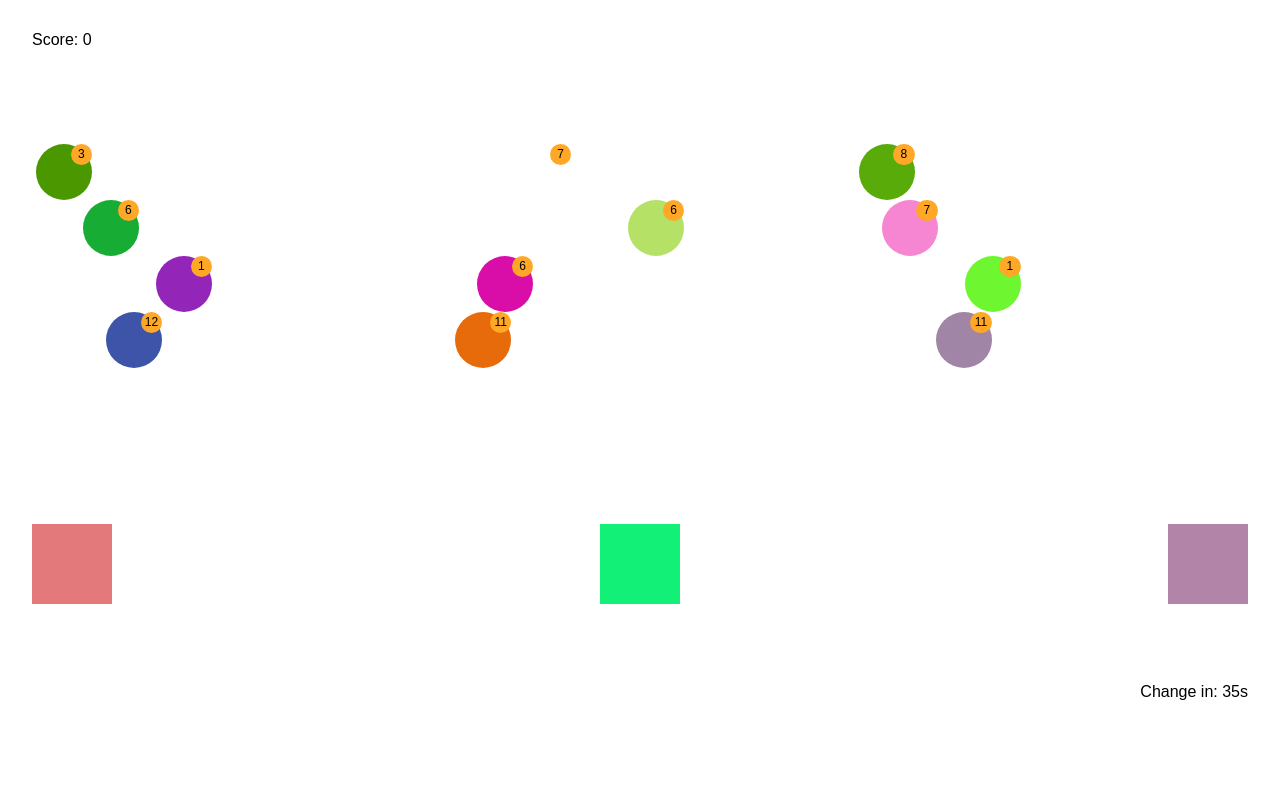
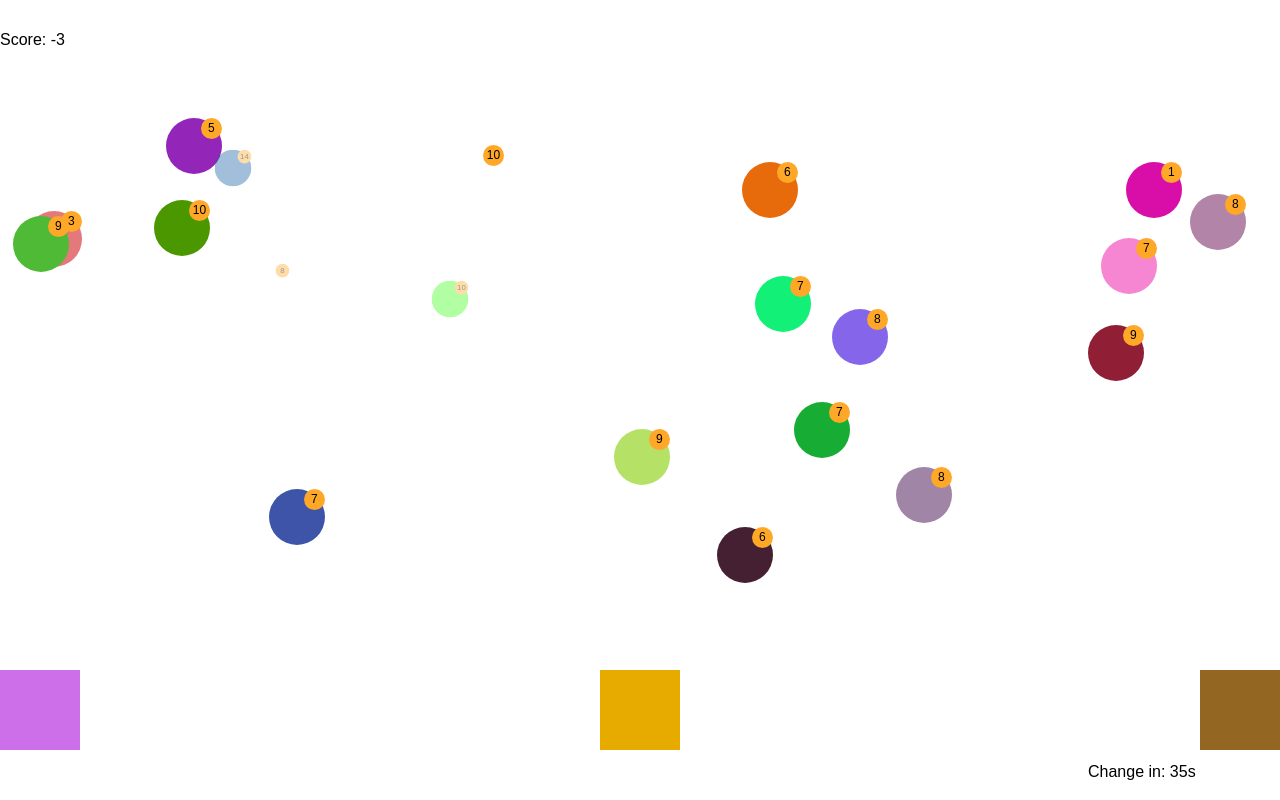
Before and after one commit to DeeNeon/scraping-game, an Angular app: page / in a window 1280 px wide. Built offline with nearby package versions, Linux system fonts and the light colour scheme.

Commit message:
real bombs random position added UI changes

```diff
--- a/src/app/board/board.component.html
+++ b/src/app/board/board.component.html
@@ -2,9 +2,9 @@
     <h2 class="score">Score: {{score}}</h2>
 
     <section class="bombs-container">
-        <div class="y-axis" *ngFor="let y of y_axis">
-            <app-bomb *ngFor="let x of x_axis" (scoreEmitter)="calcScore($event)"></app-bomb>
-        </div>
+        <!--<div class="y-axis" *ngFor="let y of y_axis">-->
+        <!--</div>-->
+        <app-bomb *ngFor="let x of x_axis" (scoreEmitter)="calcScore($event)"></app-bomb>
     </section>
 
     <section class="bins-container">
--- a/src/app/board/board.component.ts
+++ b/src/app/board/board.component.ts
@@ -1,6 +1,4 @@
 import {Component, OnInit, OnDestroy} from '@angular/core';
-import {Observable} from 'rxjs/Observable';
-import {Subscription} from 'rxjs/Subscription';
 
 @Component({
     selector: 'app-board',
@@ -10,21 +8,19 @@ import {Subscription} from 'rxjs/Subscription';
 export class BoardComponent implements OnInit, OnDestroy {
     score = 0;
     shouldReset = false;
-    y_axis = [1, 2, 3, 4];
-    x_axis = [1, 2, 3];
-    private lifeSpanObs: Subscription;
+    x_axis = [];
     constructor() {}
     ngOnInit() {
-        this.lifeSpanObs = Observable.interval(5000)
-            .subscribe(() => {
-                this.y_axis = [1,2,3];
-                this.x_axis = [1,2,3,4];
-            });
+        for (let x = 0; x < 20; x++) {
+            this.x_axis.push(true);
+        }
     }
     ngOnDestroy() {
-        this.lifeSpanObs.unsubscribe();
     }
     calcScore(e: any) {
+        if (e === -1) {
+            this.x_axis.push(1);
+        }
         this.score = e === 1 ? this.score + 1 : this.score - 1;
     }
     getReset(e: any) {
--- a/src/app/common/bomb/bomb.component.ts
+++ b/src/app/common/bomb/bomb.component.ts
@@ -5,10 +5,8 @@ import {Subscription} from 'rxjs/Subscription';
 @Component({
     selector: 'app-bomb',
     template: `
-    <div class="bomb-display-area">
-        <div class="bomb" appRandomPosition appDrag appRandomColor #bomb>
-            <span>{{durationLabel}}</span>
-        </div>
+    <div class="bomb" appRandomPosition appDrag appRandomColor #bomb>
+        <span>{{durationLabel}}</span>
     </div>`
 })
 
@@ -29,13 +27,14 @@ export class BombComponent implements OnInit, OnDestroy {
 
     createBomb() {
         this.durationLabel = Math.floor(Math.random() * 11) + 5;
-        this.lifeSpanObs = Observable.interval(1000)
+        this.bomb.nativeElement.style.top = Math.floor(Math.random() * 400) + 10;
+        this.bomb.nativeElement.style.left = Math.floor(Math.random() * 400) + 10;
+        this.lifeSpanObs =
+        Observable.interval(1000)
             .subscribe(() => {
                 this.durationLabel--;
                 if (this.durationLabel === 0) {
-                    // this.bomb.nativeElement.remove();
-                    this.bomb.nativeElement.style.opacity = 0;
-                    this.bomb.nativeElement.style.zIndex = -1;
+                    this.bomb.nativeElement.remove();
                     this.scoreEmitter.emit(-1);
                 }
             });
--- a/src/app/common/directives/drag.directive.ts
+++ b/src/app/common/directives/drag.directive.ts
@@ -21,7 +21,7 @@ export class DragDirective implements OnInit {
     constructor(public element: ElementRef) {}
 
     ngOnInit() {
-        this.element.nativeElement.style.position = 'relative';
+        // this.element.nativeElement.style.position = 'relative';
     }
 
     // @HostListener('mousedown', ['$event'])
--- a/src/app/common/directives/random-position.directive.ts
+++ b/src/app/common/directives/random-position.directive.ts
@@ -13,6 +13,8 @@ export class RandomPositionDirective implements AfterViewInit {
 
     ngAfterViewInit() {
         const bombElem = this.el.nativeElement;
-        bombElem.style.left =  Math.floor(Math.random() * 200) + 1 + 'px';
+        bombElem.style.left =  Math.floor(Math.random() * 95) + 1 + '%';
+        bombElem.style.top =  Math.floor(Math.random() * 80) + 1 + '%';
+        bombElem.style.opacity =  1;
     }
 }
--- a/src/assets/style.scss
+++ b/src/assets/style.scss
@@ -5,20 +5,23 @@
 
 body {
   min-height: 100%;
-  padding: 2rem;
   font-family: Arial, serif;
+  padding-top: 2rem;
 }
 
 /* UI */
 
 .board-wrapper {
-  display: flex;
-  flex-direction: column;
-  justify-content: space-between;
+  //display: flex;
+  //flex-direction: column;
+  //justify-content: space-between;
 }
 
 .bins-container {
-  margin-top: 5rem;
+  position: fixed;
+  width: 100%;
+  bottom: 50px;
+  margin-top: 2rem;
   display: flex;
   justify-content: space-between;
 }
@@ -29,8 +32,10 @@ body {
 }
 
 .bottom-timer {
-  margin-top: 5rem;
-  float: right;
+  position: fixed;
+  width: 100%;
+  bottom: 20px;
+  left: 85%;
 }
 
 .score {
@@ -38,24 +43,26 @@ body {
 }
 
 .bombs-container {
-  padding: 3rem 0 0 0;
-  display: flex;
-  flex: 1;
-  min-height: 300px;
-  .y-axis {
-    width: 33%;
-  }
+  position: relative;
+  padding: 3rem 5rem;
+  width: auto;
+  height: 450px;
 }
 
 .bomb {
+  opacity: 0;
+  animation-name: bounceIn;
+  animation-duration: 450ms;
+  animation-timing-function: linear;
+  animation-fill-mode: forwards;
+
   cursor: pointer;
+  position: absolute;
   border-radius: 50%;
   width: 3.5rem;
   height: 3.5rem;
-  position: relative;
-  opacity: 1;
   z-index: 9999;
-  transition: opacity .3s ease;
+  transition: opacity .6s ease;
   &:hover {
     opacity: .8;
   }
@@ -74,8 +81,21 @@ body {
   }
 }
 
-.bomb-display-area {
-  position: relative;
-  width: 95%;
-  //border: 1px solid red;
+@keyframes bounceIn{
+  0%{
+    opacity: 0;
+    transform: scale(0.3) translate3d(0,0,0);
+  }
+  50%{
+    opacity: 0.9;
+    transform: scale(1.1);
+  }
+  80%{
+    opacity: 1;
+    transform: scale(0.89);
+  }
+  100%{
+    opacity: 1;
+    transform: scale(1) translate3d(0,0,0);
+  }
 }
```
